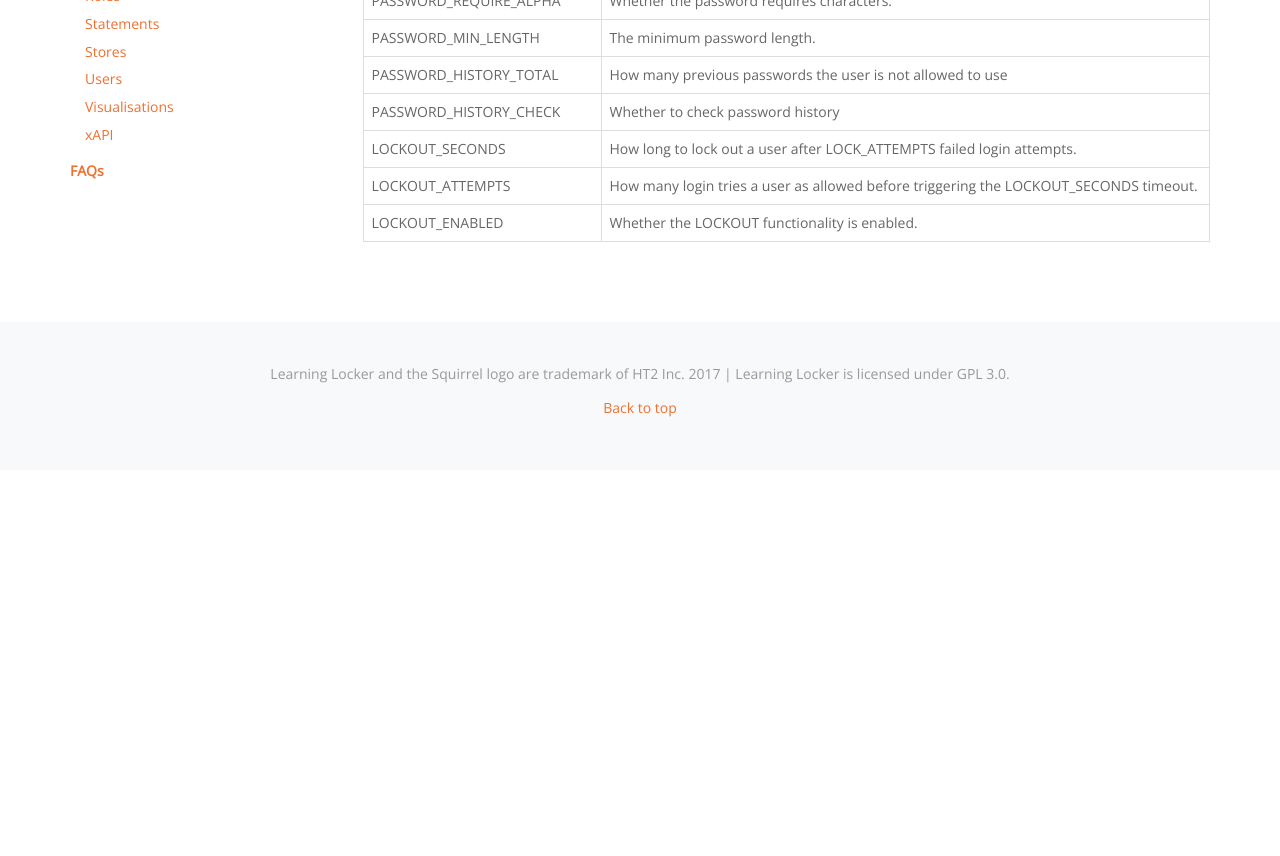
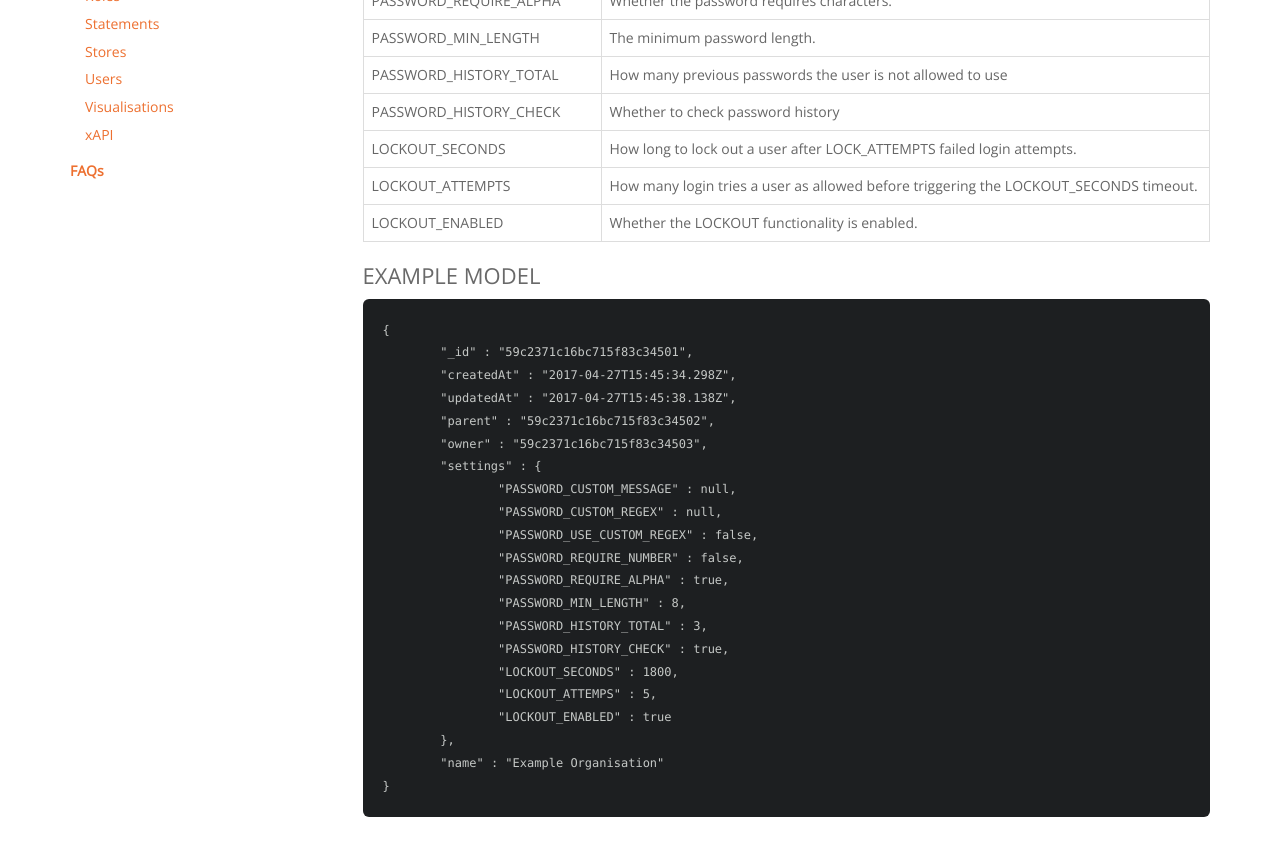
Before and after one commit to LearningLocker/docs, a Jekyll site: the page built from src/http-organisations.md, in a window 1280 px wide and 900 px high, scrolled down 798 px. Shown: the top 856 px of the window. Built offline with Jekyll 4.4.1, drawn with Linux system fonts in a browser that asks for light colours; nearby versions of some CDN libraries; our own code applies the rules of GitHub Pages for plain Markdown files; before the commit the page ends 1268 px from its top, so only the background shows below that.

Commit message:
Adds organisation example.

````diff
--- a/src/http-organisations.md
+++ b/src/http-organisations.md
@@ -34,3 +34,29 @@ PASSWORD_HISTORY_CHECK | Whether to check password history
 LOCKOUT_SECONDS | How long to lock out a user after LOCK_ATTEMPTS failed login attempts.
 LOCKOUT_ATTEMPTS | How many login tries a user as allowed before triggering the LOCKOUT_SECONDS timeout.
 LOCKOUT_ENABLED | Whether the LOCKOUT functionality is enabled.
+
+### Example Model
+
+```json
+{
+	"_id" : "59c2371c16bc715f83c34501",
+	"createdAt" : "2017-04-27T15:45:34.298Z",
+	"updatedAt" : "2017-04-27T15:45:38.138Z",
+	"parent" : "59c2371c16bc715f83c34502",
+	"owner" : "59c2371c16bc715f83c34503",
+	"settings" : {
+		"PASSWORD_CUSTOM_MESSAGE" : null,
+		"PASSWORD_CUSTOM_REGEX" : null,
+		"PASSWORD_USE_CUSTOM_REGEX" : false,
+		"PASSWORD_REQUIRE_NUMBER" : false,
+		"PASSWORD_REQUIRE_ALPHA" : true,
+		"PASSWORD_MIN_LENGTH" : 8,
+		"PASSWORD_HISTORY_TOTAL" : 3,
+		"PASSWORD_HISTORY_CHECK" : true,
+		"LOCKOUT_SECONDS" : 1800,
+		"LOCKOUT_ATTEMPS" : 5,
+		"LOCKOUT_ENABLED" : true
+	},
+	"name" : "Example Organisation"
+}
+```
````
